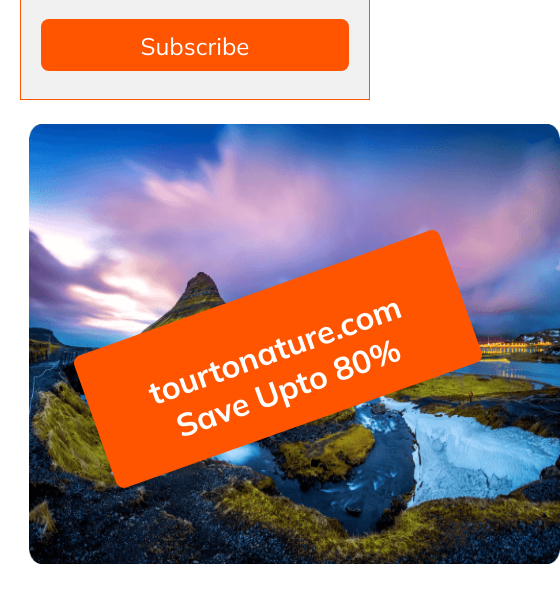
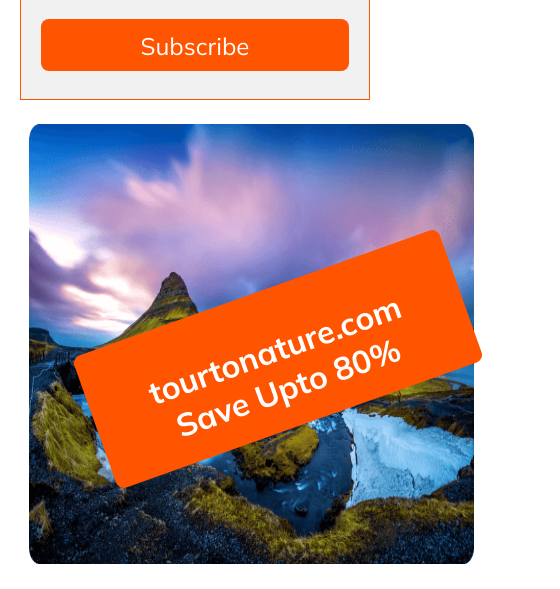
Before and after one commit to medhabicorp/B9-A2-Medhabi-Travel, a plain HTML site: page index.html in a window 390 px wide. Shown: the part 5920-6509 px from the top of the page, 560 px wide, since content can reach past the window. Drawn offline with Linux system fonts and the light colour scheme.

Commit message:
lastest change i guess

```diff
--- a/styles/tourtonature.css
+++ b/styles/tourtonature.css
@@ -551,7 +551,7 @@ input[type="date"] {
     max-width: 100%;
 }
 .save-up-to-image>img{
-    max-width: 531px;
+    max-width: 445px;
     max-height: 278px;
 }
   .save{
```
